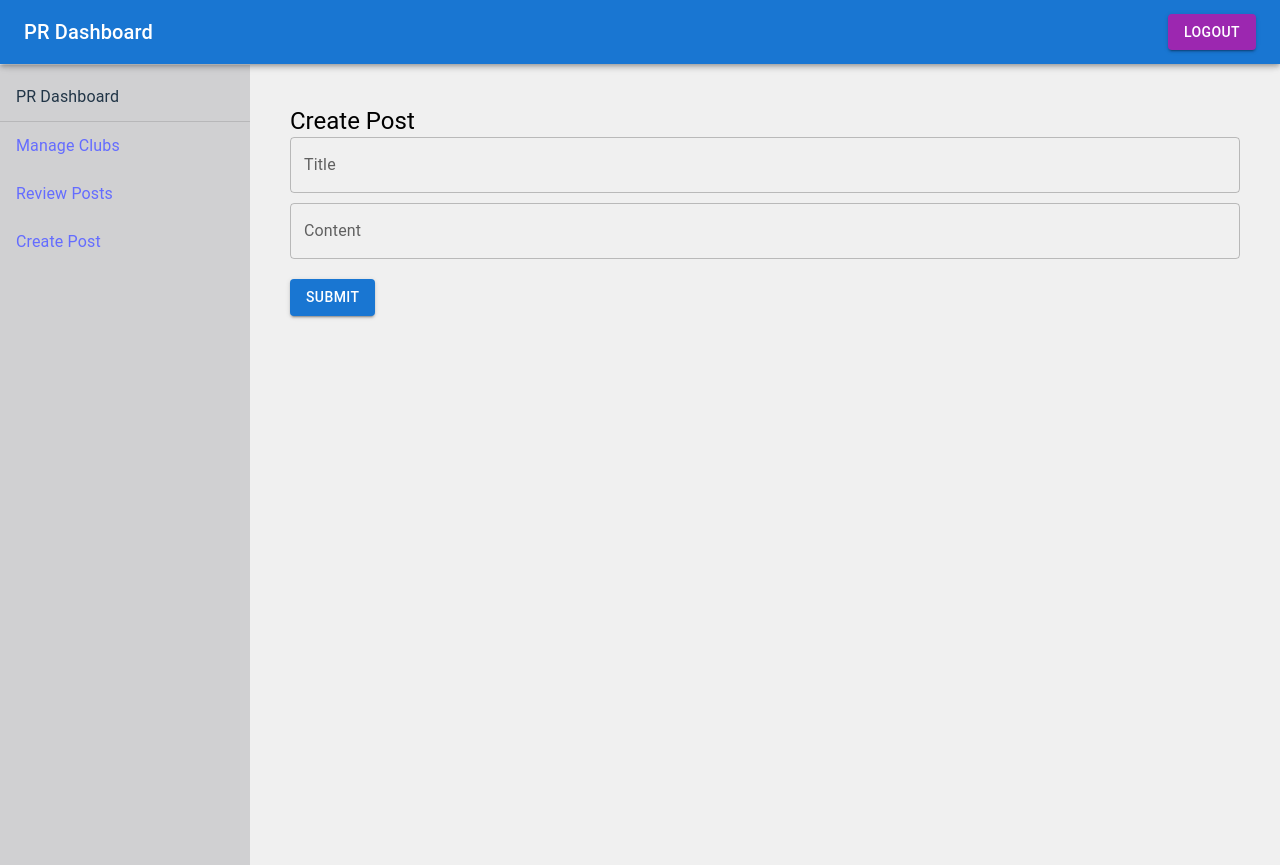
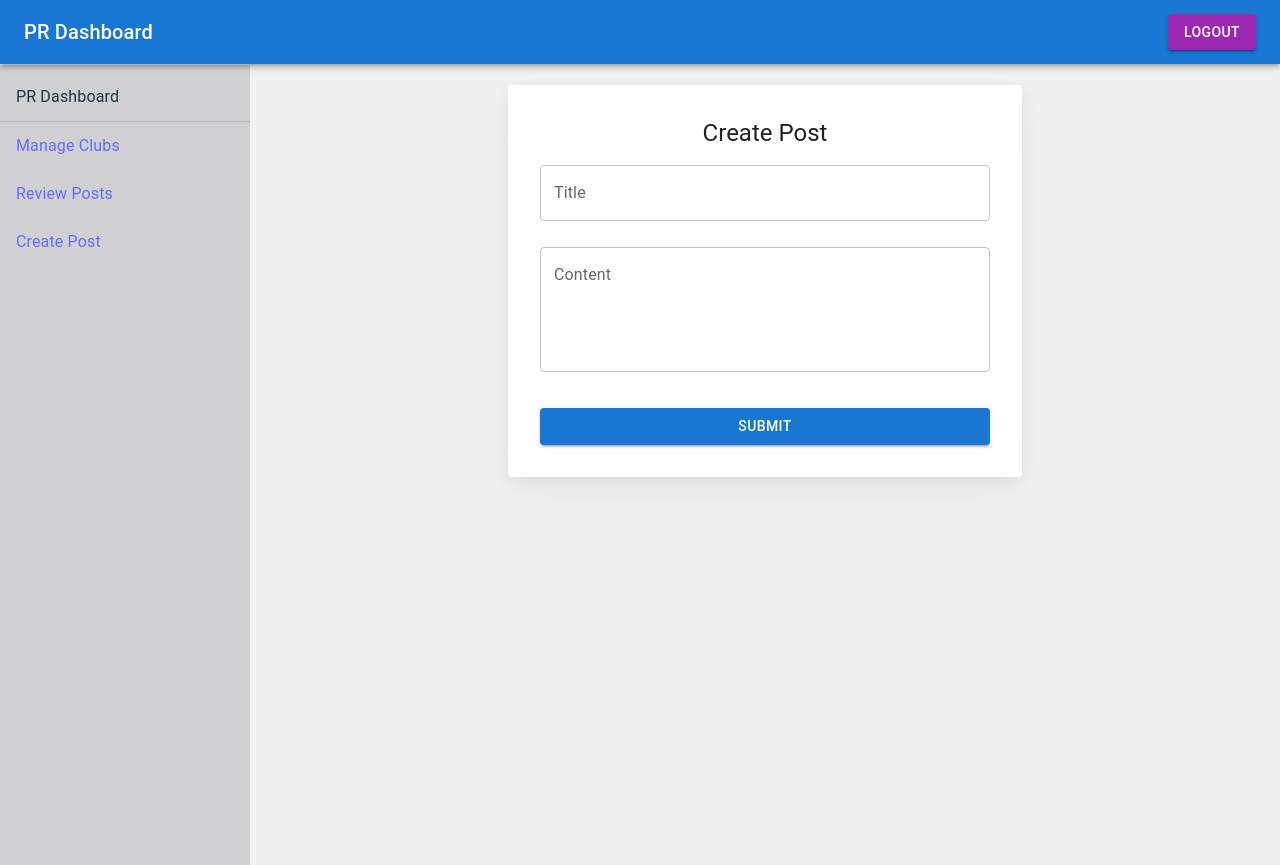
Before and after one commit to bm-197/Online_notice_board, a React (Vite) app in the folder pr_ui/ui/: page /dashboard/posts/create in a window 1280 px wide. Built offline with nearby package versions, Linux system fonts and the light colour scheme; no server answers; sample sign-in values are in the browser's storage.

Commit message:
update: Modified ui, added loading effect

```diff
--- a/pr_ui/ui/src/components/CreatePost.jsx
+++ b/pr_ui/ui/src/components/CreatePost.jsx
@@ -1,20 +1,39 @@
 import React, { useState } from "react";
-import { Button, TextField, Typography } from "@mui/material";
-import axios from "axios"; // Use Axios for making HTTP requests
+import { Button, TextField, Typography, CircularProgress, Card, Stack } from "@mui/material";
+import { styled } from "@mui/material/styles";
+import axios from "axios";
 import { API } from "../config.js/env";
+
+const StyledCard = styled(Card)(({ theme }) => ({
+  display: "flex",
+  flexDirection: "column",
+  alignSelf: "center",
+  width: "100%",
+  padding: theme.spacing(4),
+  gap: theme.spacing(2),
+  margin: "auto",
+  maxWidth: "500px",
+  boxShadow:
+    "hsla(220, 30%, 5%, 0.05) 0px 5px 15px 0px, hsla(220, 25%, 10%, 0.05) 0px 15px 35px -5px",
+  [theme.breakpoints.up("sm")]: {
+    width: "450px",
+  },
+}));
 
 const CreatePost = () => {
   const [post, setPost] = useState({ title: "", body: "", expiration_date: "" });
   const [responseMessage, setResponseMessage] = useState("");
+  const [responseType, setResponseType] = useState("");
+  const [loading, setLoading] = useState(false);
 
   const handleSubmit = async () => {
     const payload = {
       post_title: post.title,
       post_body: post.body,
       post_expiray_date: null,
-      //   post_tags: post.tags,
     };
 
+    setLoading(true);
     try {
       const token = localStorage.getItem("adminToken");
       const response = await axios.post(
@@ -23,26 +42,32 @@ const CreatePost = () => {
         {
           headers: {
             "Content-Type": "application/json",
-            "Authorization": `Bearer ${token}`
+            Authorization: `Bearer ${token}`,
           },
         }
       );
 
-      if (response.status == 200) {
+      if (response.status === 200) {
         setResponseMessage("Post created successfully!");
-        setPost({ title: "", body: "", expiration_date: ""});
+        setPost({ title: "", body: "", expiration_date: "" });
+        setResponseType("Success");
       } else {
         setResponseMessage(`Error: ${response.data.error}`);
+        setResponseType("Error");
       }
     } catch (error) {
       setResponseMessage("An error occurred while creating the post.");
+      setResponseType("Error");
       console.error(error);
+    } finally {
+      setLoading(false);
     }
   };
 
   return (
-    <div style={{ padding: "20px", marginTop: "65px"}}>
-      <Typography variant="h5" color="black">
+    <Stack spacing={3} style={{ marginTop: "65px", alignItems: "center" }}>
+      <StyledCard>
+        <Typography variant="h5" align="center">
           Create Post
         </Typography>
         <TextField
@@ -58,33 +83,31 @@ const CreatePost = () => {
           onChange={(e) => setPost({ ...post, body: e.target.value })}
           fullWidth
           multiline
+          rows={4}
           style={{ marginBottom: "10px" }}
         />
-      {/* <TextField
-        label="Tags"
-        value={post.tags}
-        onChange={(e) => setPost({ ...post, tags: e.target.value })}
-        fullWidth
-      /> */}
         <Button
           variant="contained"
           color="primary"
           onClick={handleSubmit}
           style={{ marginTop: "10px" }}
+          disabled={loading}
         >
-        Submit
+          {loading ? <CircularProgress size={24} style={{ color: "white" }} /> : "Submit"}
         </Button>
         {responseMessage && (
           <Typography
             style={{
               marginTop: "10px",
-            color: response.status == 200 ? "green" : "red",
+              color: responseType === "Error" ? "red" : "green",
+              textAlign: "center",
             }}
           >
             {responseMessage}
           </Typography>
         )}
-    </div>
+      </StyledCard>
+    </Stack>
   );
 };
 
```
Lines whose indentation alone changed are shown as unchanged.
